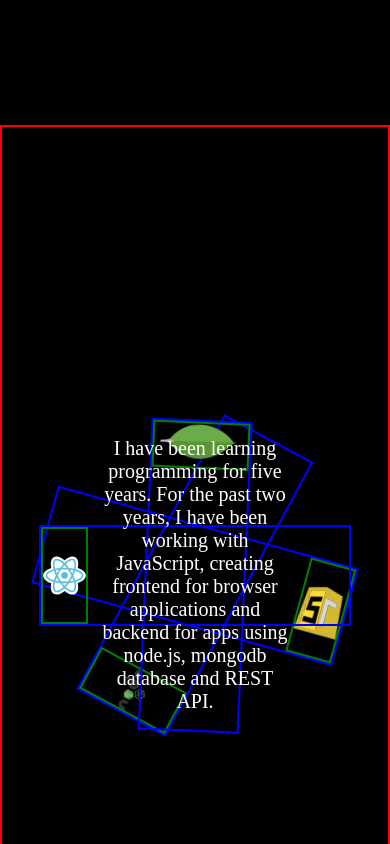
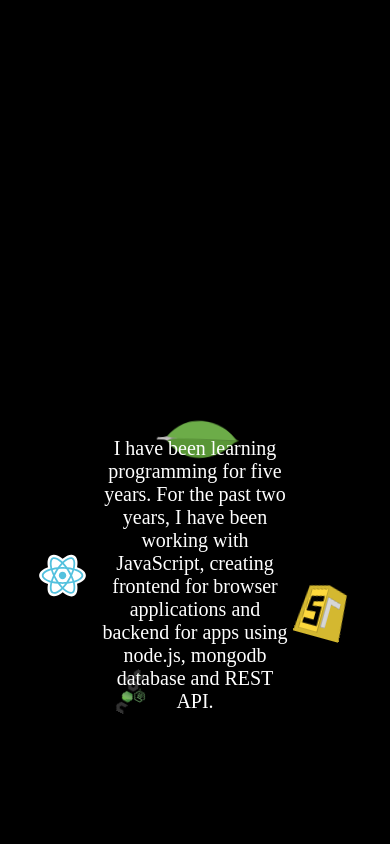
Before and after one commit to Mariojey/React_Portfolio, a React (Create React App) app: page / in a window 390 px wide. Shown: the part 1320-2164 px from the top of the page. Built offline with nearby package versions, Linux system fonts and the light colour scheme; a web font is replaced by a local one.

Commit message:
None borders

```diff
--- a/src/App.css
+++ b/src/App.css
@@ -394,7 +394,6 @@
 .aboutMeContainer {
     width: 100%;
     min-height: 900px;
-    border: 2px solid red;
     display: flex;
     text-align: center;
     align-items: center;
@@ -406,7 +405,6 @@
     position: absolute;
     margin: auto;
     width: 80%;
-    border: 2px solid blue;
     display: flex;
     text-align: left;
     height: 12vh;
@@ -790,14 +788,12 @@
     display: inline-block;
     height: 100%;
     max-width: 12vw;
-    border: 2px solid green;
 }
 
 .aboutMeVectorImgSchool {
     display: inline-block;
     height: 100%;
     max-width: 12vw;
-    border: 2px solid green;
 }
 
 
@@ -1270,7 +1266,6 @@
     .aboutMeContainer {
         width: 100%;
         min-height: 900px;
-        border: 2px solid red;
         display: flex;
         text-align: center;
         align-items: center;
@@ -1282,7 +1277,6 @@
         position: absolute;
         margin: auto;
         width: 80%;
-        border: 2px solid blue;
         display: flex;
         text-align: left;
     }
```
